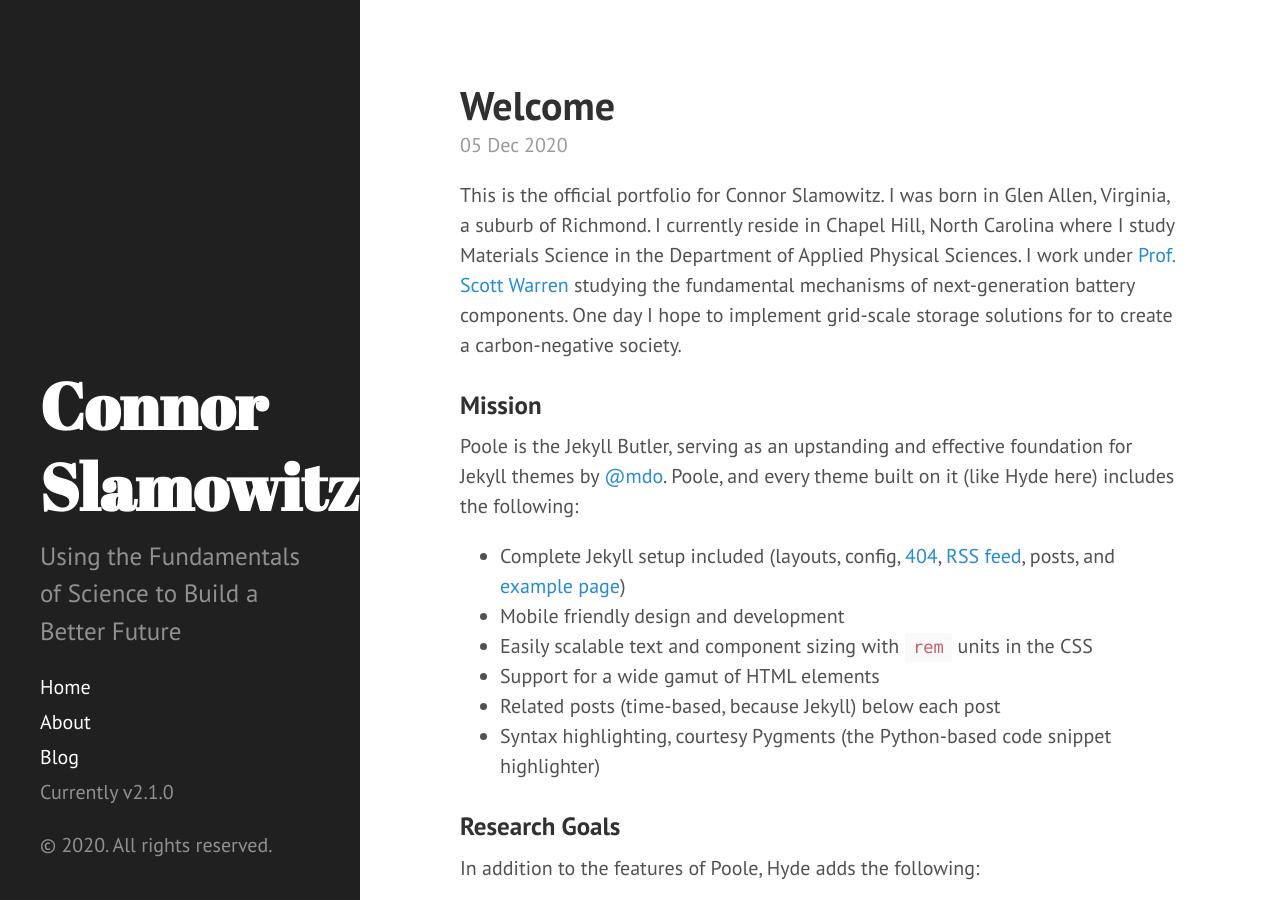
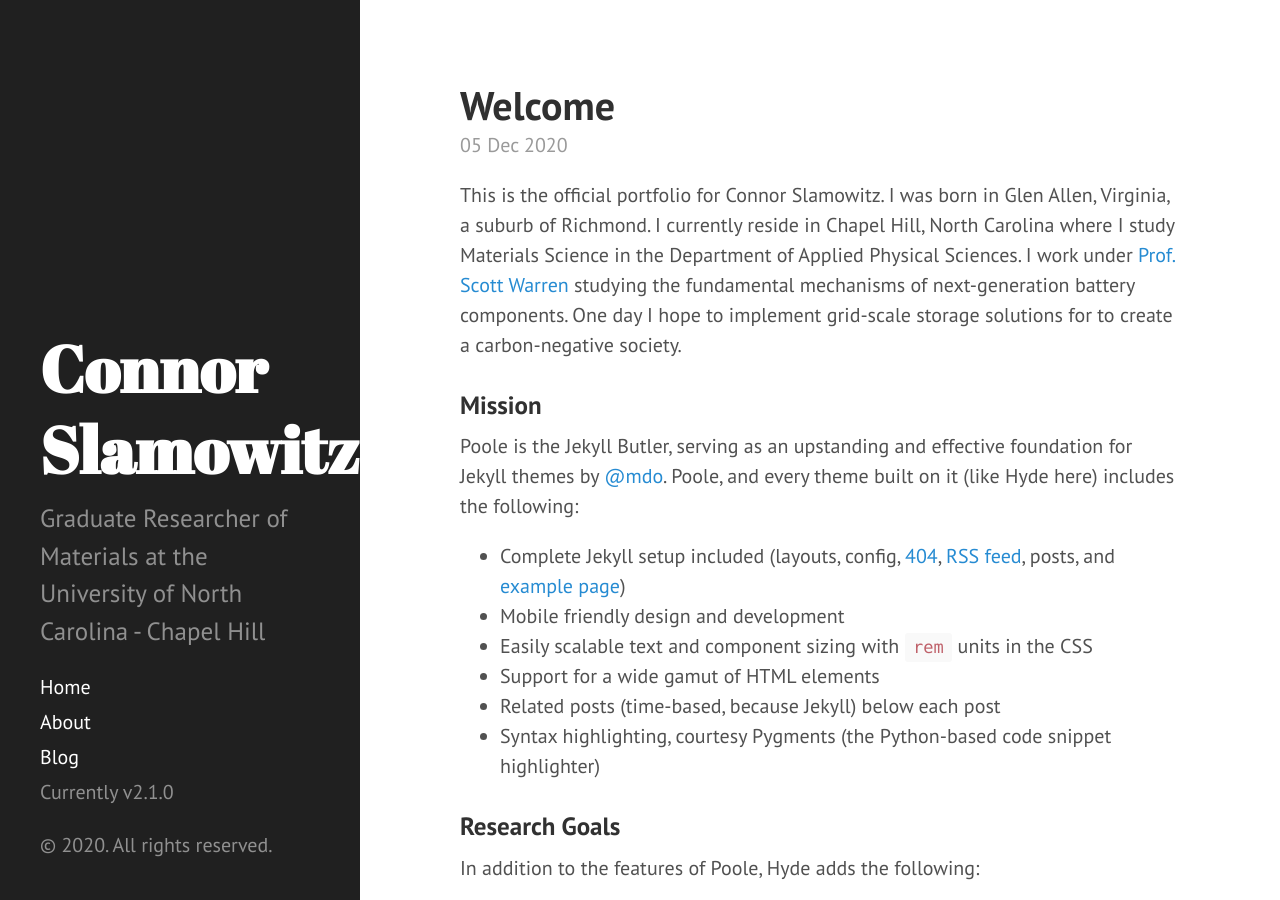
Before and after one commit to ConnorSlamowitz/Connor-Slamowitz, a Jekyll site: the page built from index.html, in a window 1280 px wide and 900 px high. Built offline with Jekyll 4.4.1, drawn with Linux system fonts in a browser that asks for light colours; Markdown is read by kramdown in place of the engine named in the settings; the list of posts is cut into pages by our own code.

Commit message:
Update _config.yml

```diff
--- a/_config.yml
+++ b/_config.yml
@@ -9,7 +9,7 @@ relative_permalinks: false
 # Setup
 title:            Connor Slamowitz
 tagline:          '21st Century Explorer'
-description:      'Using the Fundamentals of Science to Build a Better Future'
+description:      'Graduate Researcher of Materials at the University of North Carolina - Chapel Hill'
 url:              connorslamowitz.github.io/Connor-Slamowitz/
 baseurl:          /
 
```
